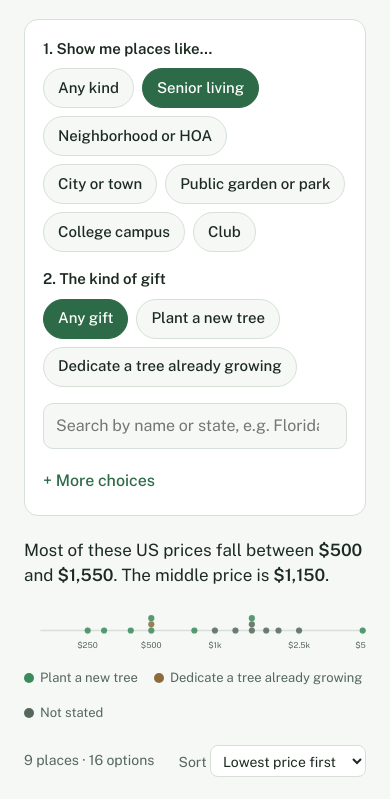
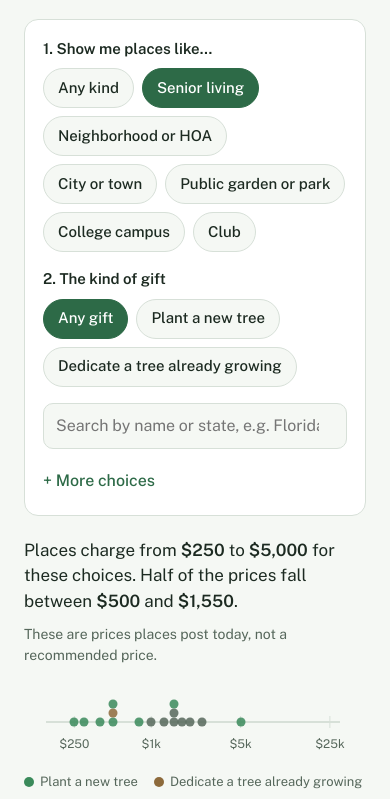
Before and after one commit to helstah109/dedication-pricing, a plain HTML site: page index.html in a window 390 px wide. Shown: the part 267-1066 px from the top of the page. Drawn offline with nearby package versions, Linux system fonts and the light colour scheme.

Commit message:
Describe prices as what places charge, and fit the chart on phones
The summary now gives the lowest and highest posted price and the range half of them fall in, with a note that these are posted prices, not a recommendation. The price chart is drawn at the screen's own width, so the top prices are never cut off.

Co-Authored-By: Claude Opus 5.5 <noreply@anthropic.com>

```diff
--- a/index.html
+++ b/index.html
@@ -49,8 +49,9 @@ details.more[open] summary::before{content:"− "}
 .summary{display:flex;flex-direction:column;gap:10px}
 .sumline{font-size:17px;margin:0}
 .sumline b{font-weight:600}
-.strip{width:100%;overflow-x:auto}
-.strip svg{display:block;width:100%;min-width:520px;height:auto}
+.strip{width:100%}
+.strip svg{display:block;width:100%;height:auto}
+.sumnote{font-size:14px;color:var(--muted);margin:0}
 .strip text{fill:var(--muted);font-family:var(--body);font-size:12px}
 .legend{display:flex;gap:16px;flex-wrap:wrap;font-size:13px;color:var(--muted)}
 .dot{display:inline-block;width:10px;height:10px;border-radius:50%;margin-right:6px;vertical-align:-1px}
@@ -144,6 +145,7 @@ details.more[open] summary::before{content:"− "}
 
   <section class="summary" aria-live="polite">
     <p class="sumline" id="sumline"></p>
+    <p class="sumnote" id="sumnote">These are prices places post today, not a recommended price.</p>
     <div class="strip" id="strip"></div>
     <div class="legend"><span><span class="dot" style="background:var(--new)"></span>Plant a new tree</span><span><span class="dot" style="background:var(--old)"></span>Dedicate a tree already growing</span><span><span class="dot" style="background:var(--muted)"></span>Not stated</span></div>
   </section>
@@ -199,18 +201,19 @@ const STATES={AL:"Alabama",AZ:"Arizona",CA:"California",CO:"Colorado",DC:"Washin
 function quant(a,q){const s=[...a].sort((x,y)=>x-y);const i=(s.length-1)*q,lo=Math.floor(i),hi=Math.ceil(i);return s[lo]+(s[hi]-s[lo])*(i-lo);}
 function usd(n){n=n>=1000?Math.round(n/50)*50:Math.round(n/10)*10;return "$"+n.toLocaleString("en-US");}
 function strip(offers){
-  const W=760,H=86,L=24,R=24,min=Math.log(150),max=Math.log(30000);
-  const x=v=>L+(Math.log(v)-min)/(max-min)*(W-L-R);
-  const ticks=[250,500,1000,2500,5000,10000,25000];
-  let s=`<svg viewBox="0 0 ${W} ${H}" role="img" aria-label="Each dot is one US-dollar price on a stretched scale from $250 to $25,000">`;
+  const W=Math.max(260,Math.round($("strip").clientWidth||760)),H=86,L=22,R=26,min=Math.log(150),max=Math.log(30000);
+  const x=v=>L+(Math.log(Math.min(Math.max(v,150),30000))-min)/(max-min)*(W-L-R);
+  const ticks=W<520?[250,1000,5000,25000]:[250,500,1000,2500,5000,10000,25000];
+  let s=`<svg viewBox="0 0 ${W} ${H}" width="${W}" height="${H}" role="img" aria-label="Each dot is one US-dollar price on a stretched scale from $250 to $25,000">`;
   s+=`<line x1="${L}" x2="${W-R}" y1="46" y2="46" stroke="var(--line)" stroke-width="2"/>`;
   ticks.forEach(t=>{s+=`<line x1="${x(t)}" x2="${x(t)}" y1="40" y2="52" stroke="var(--line)"/><text x="${x(t)}" y="72" text-anchor="middle">${t>=1000?"$"+t/1000+"k":"$"+t}</text>`;});
   const used={};
-  offers.forEach(o=>{const cx=Math.round(x(o.usd));const k=Math.round(cx/7);used[k]=(used[k]||0)+1;const cy=46-(used[k]-1)*9-0;
+  offers.forEach(o=>{const cx=Math.round(x(o.usd));const k=Math.round(cx/7);used[k]=(used[k]||0)+1;const cy=46-(used[k]-1)*9;
     const col=o.gift==="new"?"var(--new)":o.gift==="existing"?"var(--old)":"var(--muted)";
     s+=`<circle cx="${cx}" cy="${Math.max(6,cy)}" r="4.5" fill="${col}" fill-opacity=".85"><title>${esc(o._place)}: ${esc(o.price)}</title></circle>`;});
   return s+"</svg>";
 }
+function money(n){return "$"+Math.round(n).toLocaleString("en-US");}
 function render(){
   const asks=$("asks").checked;
   let shown=[];
@@ -227,8 +230,9 @@ function render(){
   const priced=shown.filter(p=>p.match.length).length;
   $("count").textContent=`${priced} place${priced===1?"":"s"} · ${offers.length} option${offers.length===1?"":"s"}`+(shown.length>priced?` · ${shown.length-priced} with price on request`:"");
   if(us.length>=4){
-    $("sumline").innerHTML=`Most of these US prices fall between <b>${usd(quant(us.map(o=>o.usd),.25))}</b> and <b>${usd(quant(us.map(o=>o.usd),.75))}</b>. The middle price is <b>${usd(quant(us.map(o=>o.usd),.5))}</b>.`;
-  } else if(us.length){ $("sumline").innerHTML=`Only ${us.length} US price${us.length===1?"":"s"} match. Widen your choices for a fuller picture.`; }
+    const v=us.map(o=>o.usd);
+    $("sumline").innerHTML=`Places charge from <b>${money(Math.min(...v))}</b> to <b>${money(Math.max(...v))}</b> for these choices. Half of the prices fall between <b>${usd(quant(v,.25))}</b> and <b>${usd(quant(v,.75))}</b>.`;
+  } else if(us.length){ const v=us.map(o=>o.usd); $("sumline").innerHTML=us.length===1?`Only one US price matches: <b>${money(v[0])}</b>. Widen your choices for a fuller picture.`:`Only ${us.length} US prices match, from <b>${money(Math.min(...v))}</b> to <b>${money(Math.max(...v))}</b>. Widen your choices for a fuller picture.`; }
   else $("sumline").textContent="No US-dollar prices match these choices yet.";
   $("strip").innerHTML=us.length?strip(us):"";
   const c=$("cards");
@@ -261,6 +265,7 @@ function reset(){state.type="";state.gift="";["term","budget"].forEach(i=>$(i).v
 function init(){chips($("typeChips"),TYPES,"type");chips($("giftChips"),GIFTS,"gift");render();}
 ["term","budget","plaque","online","intl","asks","sort"].forEach(i=>$(i).addEventListener("change",render));
 $("search").addEventListener("input",render);
+let rsz;window.addEventListener("resize",()=>{clearTimeout(rsz);rsz=setTimeout(()=>{if(DATA.length)render();},150);});
 fetch("data.json",{cache:"no-cache"}).then(r=>r.json()).then(d=>{DATA=d;init();}).catch(()=>{$("cards").innerHTML='<div class="empty">The price list didn\'t load. Refresh the page to try again.</div>';});
 </script>
 
```
